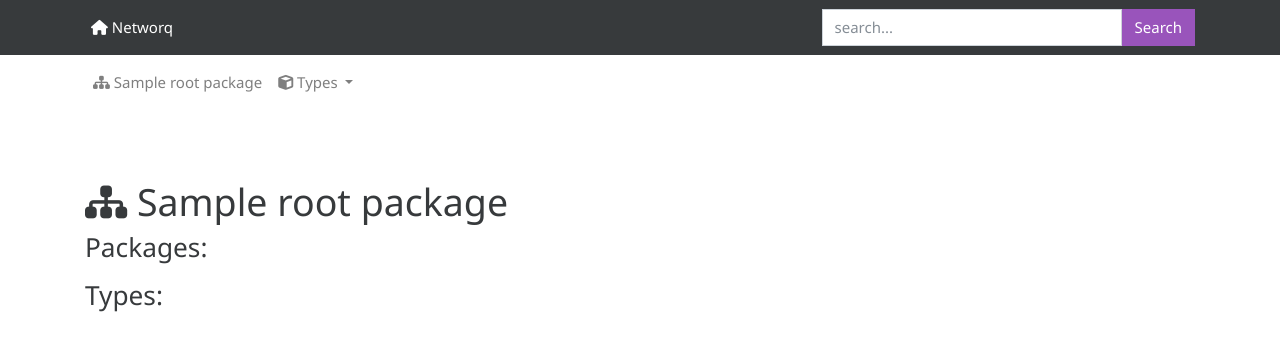
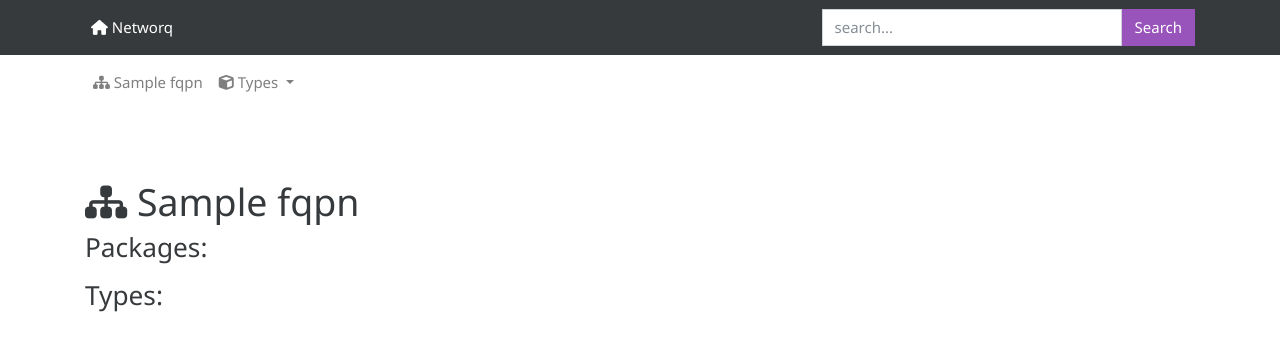
Before and after one commit to networq/networq-web, a Symfony app: template templates/graph.html.twig in a window 1280 px wide. Shown: the top 351 px of the page. Run offline with Twig, Linux system fonts and the light colour scheme; the template is opened without the code that fills it: most values are stand-ins (such as "Sample title", 1, 10 or a date in 2020); some libraries are stand-ins or nearby versions.

Commit message:
package.name -> package.fqpn

```diff
--- a/templates/base.html.twig
+++ b/templates/base.html.twig
@@ -39,7 +39,7 @@
           <ul class="navbar-nav">
             {% if graph is defined %}
             <li class="nav-item">
-              <a class="nav-link" href="{{ path('frontpage') }}"><i class="fa fa-sitemap"></i> {{ graph.getRootPackage().getName() }}</a>
+              <a class="nav-link" href="{{ path('frontpage') }}"><i class="fa fa-sitemap"></i> {{ graph.getRootPackage().getFqpn() }}</a>
             </li>
             {% for node in graph.getRootPackage.getNavNodes() %}
             <li class="nav-item">
@@ -54,7 +54,7 @@
               <div class="dropdown-menu" style="min-width: 20rem;">
               {% for package in graph.getPackages() %}
                 {# <div class="dropdown-divider"></div> #}
-                <a class="nav-link"  class="dropdown-item" href="{{ path('package', { 'fqpn': package.name } ) }}"><i class="fa fa-book"></i>&nbsp;{{ package.name }}</a>
+                <a class="nav-link"  class="dropdown-item" href="{{ path('package', { 'fqpn': package.fqpn } ) }}"><i class="fa fa-book"></i>&nbsp;{{ package.fqpn }}</a>
                 {% for type in package.getTypes() %}
                  <a class="nav-link"  class="dropdown-item" href="{{ path('type', { 'fqtn': type.fqtn } ) }}"><div style="margin-left: 20px;"><i class="fa fa-cube"></i> {{ type.name }}</div></a>
                 {% endfor %}
--- a/templates/graph.html.twig
+++ b/templates/graph.html.twig
@@ -2,7 +2,7 @@
 
 {% block content %}
   <div class="container">
-    <h1><i class="fa fa-sitemap"></i> {{ graph.rootPackage.name }}</h1>
+    <h1><i class="fa fa-sitemap"></i> {{ graph.rootPackage.fqpn }}</h1>
     <h3>Packages:</h3>
     <ul>
     {% for package in graph.getPackages() %}
--- a/templates/package-readme.html.twig
+++ b/templates/package-readme.html.twig
@@ -1,7 +1,7 @@
-{{ package.getName}}
+{{ package.getFqpn() }}
 ====
 
-This is the "{{ package.getName}}" package for [NetworQ](https://github.com/networq).
+This is the "{{ package.getFqpn}}" package for [NetworQ](https://github.com/networq).
 
 {% if package.getTypes() %}
 ## Types
--- a/templates/package.html.twig
+++ b/templates/package.html.twig
@@ -2,7 +2,7 @@
 
 {% block content %}
   <div class="container">
-    <h1><i class="fa fa-book"></i> {{ package.getName() }}</h1>
+    <h1><i class="fa fa-book"></i> {{ package.getFqpn() }}</h1>
 
     <h3>Types:</h3>
     <ul>
@@ -10,6 +10,6 @@
       <li>{{ type|typeButton|raw }}</li>
     {% endfor %}
     </ul>
-    Generate <a href="{{ path('package_readme', { 'fqpn': package.getName() } ) }}">README.md</a>
+    Generate <a href="{{ path('package_readme', { 'fqpn': package.getFqpn() } ) }}">README.md</a>
   </div>
 {% endblock %}
```
